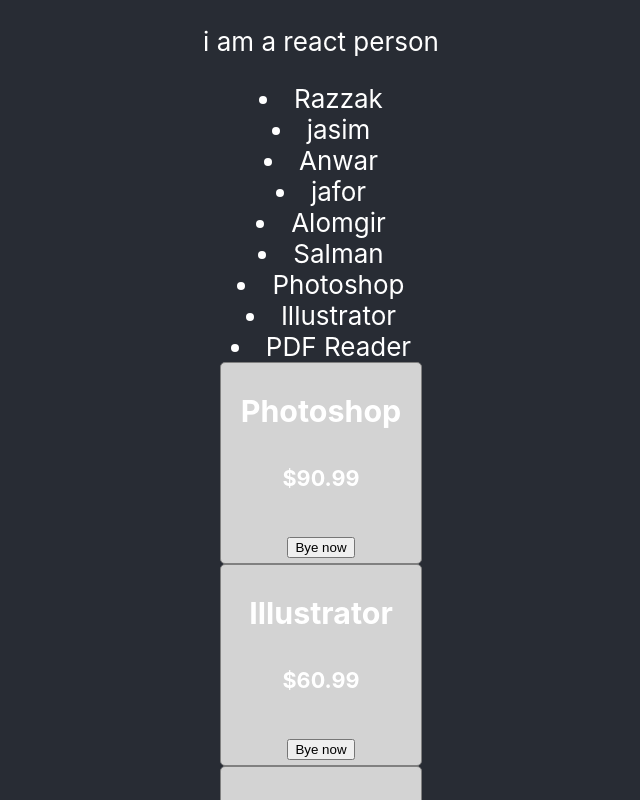
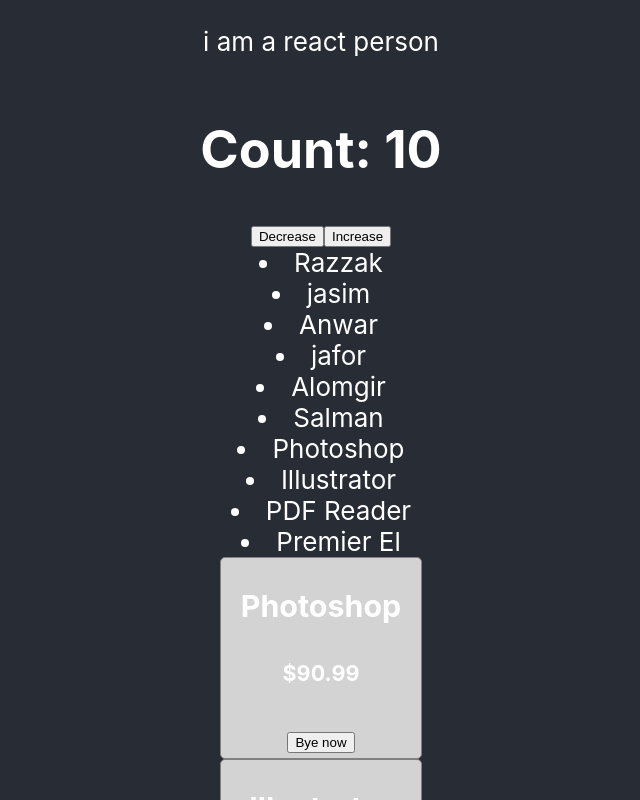
Before and after one commit to Hamidkhan-web/react-core-concepts, a React (Create React App) app: page / in a window 1280 px wide. Shown: the top 800 px of the page, without its empty margins (319-959 px from the left). Built offline with nearby package versions, Linux system fonts and the light colour scheme.

Commit message:
32.11 COMPONENT STATE HOOK AND SET STATE METHOD

```diff
--- a/src/App.js
+++ b/src/App.js
@@ -1,4 +1,4 @@
-import React from 'react';
+import React, { useState } from 'react';
 import logo from './logo.svg';
 import './App.css';
 
@@ -7,7 +7,8 @@
   const products = [
     {name:'Photoshop', price:'$90.99'},
     {name:'Illustrator', price:'$60.99'},
-    {name:'PDF Reader', price:'$6.99'}
+    {name:'PDF Reader', price:'$6.99'},
+    {name:'Premier El', price:'$249.99'}
   ]
   // const nayokName = nayoks.map(nayok => nayok);
   // console.log(nayokName);
@@ -19,6 +20,7 @@
     <div className="App">
       <header className="App-header">
         <p> i am a react person</p>
+        <Counter></Counter>
         {
           nayoks.map(nayok => <li>{nayok}</li>)
         }
@@ -41,6 +43,23 @@
     </div>
   );
 }
+
+function Counter(){
+  const [count, setCount] = useState(10);
+  const handleIncrease = ()=> setCount(count + 1);
+    //const newCount = count + 1;
+
+
+  return(
+    <div>
+      <h1>Count: {count}</h1>
+      <button onClick={()=> setCount(count - 1)}>Decrease</button>
+      <button onClick={()=> setCount(count + 1)}>Increase</button>
+    </div>
+  )
+}
+
+
 function Product(props) {
   const productStyle={
     border:'1px solid gray',
```
